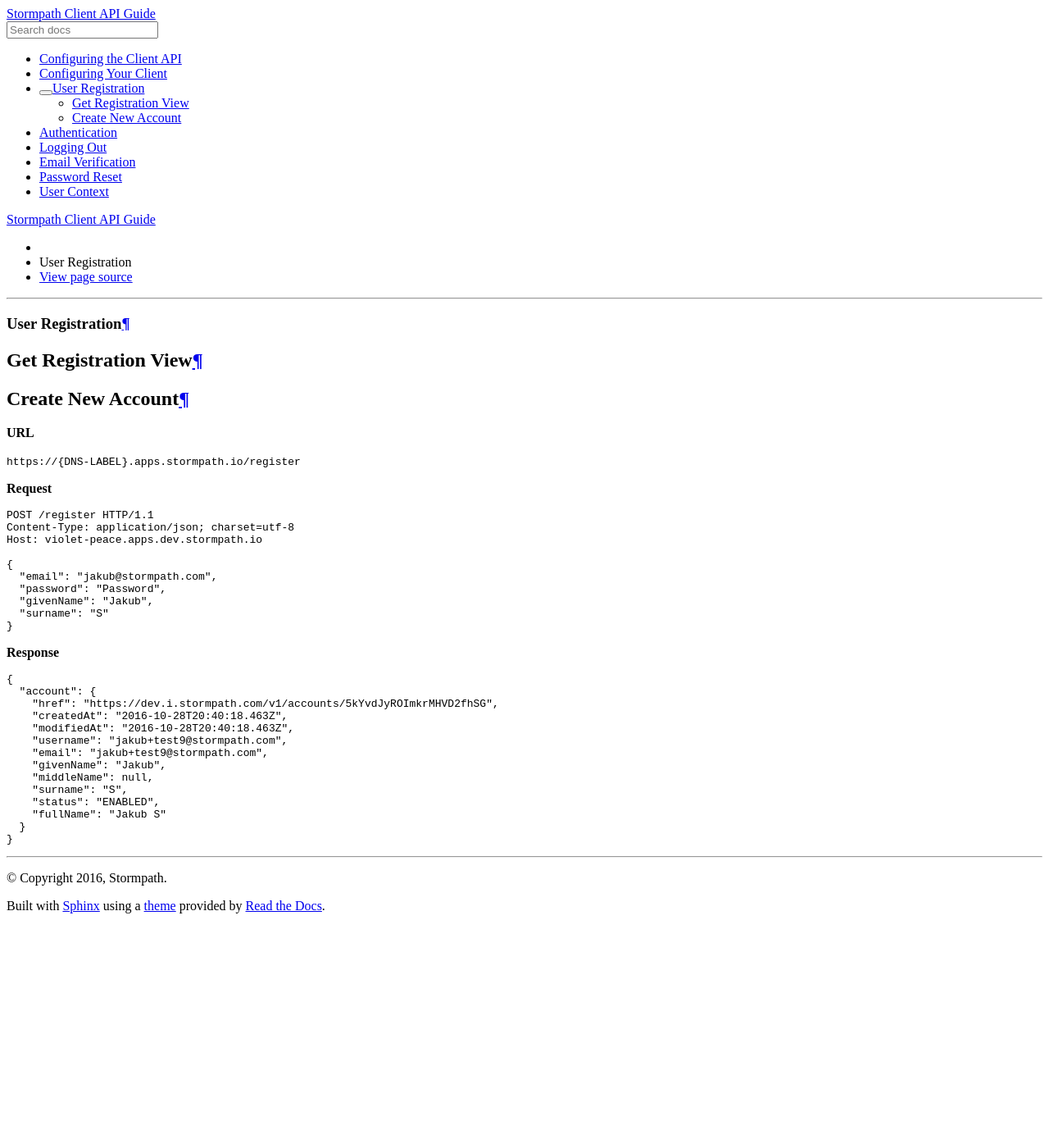
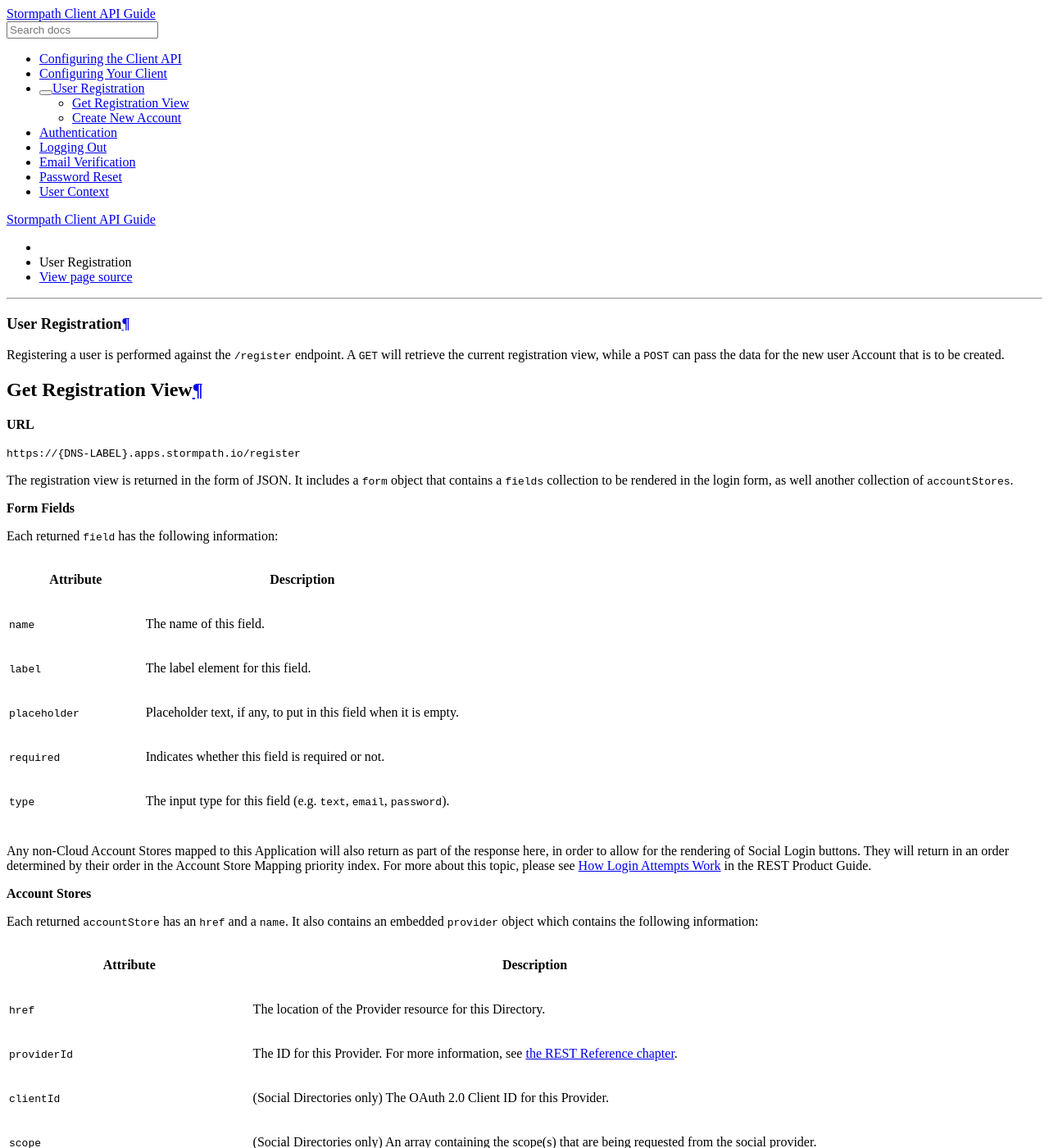
Before and after one commit to mj1618/stormpath-client-api-guide, a Sphinx documentation site: the page built from source/registration.rst, in a window 1280 px wide and 1400 px high. Shown: the whole window at 82% size. Built offline with Sphinx 7.4.7 and the Read the Docs theme 2.0.0, drawn with Linux system fonts in a browser that asks for light colours; some of the changed text lies outside the part shown.

Commit message:
Adding more content

```diff
--- a/source/authentication.rst
+++ b/source/authentication.rst
@@ -48,7 +48,7 @@
   * - ``type``
     - The input type for this field (e.g. ``text`` or ``password``).
 
-Any non-Cloud Account Stores mapped to this Application will also return as part of the response here. They will return in an order determined by their order in the Account Store Mapping priority index. For more about this topic, please see `How Login Attempts Work <https://docs.stormpath.com/rest/product-guide/latest/auth_n.html#how-login-attempts-work-in-stormpath>`__ in the REST Product Guide.
+Any non-Cloud Account Stores mapped to this Application will also return as part of the response here, in order to allow for the rendering of Social Login buttons. They will return in an order determined by their order in the Account Store Mapping priority index. For more about this topic, please see `How Login Attempts Work <https://docs.stormpath.com/rest/product-guide/latest/auth_n.html#how-login-attempts-work-in-stormpath>`__ in the REST Product Guide.
 
 **Account Stores**
 
--- a/source/registration.rst
+++ b/source/registration.rst
@@ -4,8 +4,113 @@
 User Registration
 *****************
 
+Registering a user is performed against the ``/register`` endpoint. A ``GET`` will retrieve the current registration view, while a ``POST`` can pass the data for the new user Account that is to be created.
+
 Get Registration View
 ---------------------
+
+**URL**
+
+``https://{DNS-LABEL}.apps.stormpath.io/register``
+
+The registration view is returned in the form of JSON. It includes a ``form`` object that contains a ``fields`` collection to be rendered in the login form, as well another collection of ``accountStores``.
+
+**Form Fields**
+
+Each returned ``field`` has the following information:
+
+.. list-table::
+  :widths: 30 70
+  :header-rows: 1
+
+  * - Attribute
+    - Description
+
+  * - ``name``
+    - The name of this field.
+
+  * - ``label``
+    - The label element for this field.
+
+  * - ``placeholder``
+    - Placeholder text, if any, to put in this field when it is empty.
+
+  * - ``required``
+    - Indicates whether this field is required or not.
+
+  * - ``type``
+    - The input type for this field (e.g. ``text``, ``email``, ``password``).
+
+Any non-Cloud Account Stores mapped to this Application will also return as part of the response here, in order to allow for the rendering of Social Login buttons. They will return in an order determined by their order in the Account Store Mapping priority index. For more about this topic, please see `How Login Attempts Work <https://docs.stormpath.com/rest/product-guide/latest/auth_n.html#how-login-attempts-work-in-stormpath>`__ in the REST Product Guide.
+
+**Account Stores**
+
+Each returned ``accountStore`` has an ``href`` and a ``name``. It also contains an embedded ``provider`` object which contains the following information:
+
+.. list-table::
+  :widths: 30 70
+  :header-rows: 1
+
+  * - Attribute
+    - Description
+
+  * - ``href``
+    - The location of the Provider resource for this Directory.
+
+  * - ``providerId``
+    - The ID for this Provider. For more information, see `the REST Reference chapter <https://docs.stormpath.com/rest/product-guide/latest/reference.html#provider>`__.
+
+  * - ``clientId``
+    - (Social Directories only) The OAuth 2.0 Client ID for this Provider.
+
+  * - ``scope``
+    - (Social Directories only) An array containing the scope(s) that are being requested from the social provider.
+
+**Example Request**
+
+.. code-block:: http
+
+  GET /register HTTP/1.1
+  Accept: application/json
+  Host: smooth-ensign.apps.dev.stormpath.io
+
+**Success Response**
+
+``200 OK`` along with the JSON view model.
+
+.. code-block:: json
+
+  {
+    "form": {
+      "fields": [
+        {
+          "name": "login",
+          "label": "Username or Email",
+          "placeholder": "Username or Email",
+          "required": true,
+          "type": "text"
+        },
+        {
+          "name": "password",
+          "label": "Password",
+          "placeholder": "Password",
+          "required": true,
+          "type": "password"
+        }
+      ]
+    },
+    "accountStores": [
+      {
+        "provider": {
+          "href": "https://dev.i.stormpath.com/v1/directories/2TRsNjHx8DB6Ca3rBal536/provider",
+          "providerId": "facebook",
+          "clientId": "1401818363453044"
+        },
+        "href": "https://dev.i.stormpath.com/v1/directories/2TRsNjHx8DB6Ca3rBal536",
+        "name": "Fake Facebook Dir"
+      }
+    ]
+  }
 
 
 Create New Account
@@ -14,6 +119,12 @@
 **URL**
 
 ``https://{DNS-LABEL}.apps.stormpath.io/register``
+
+Sending a ``POST`` to this endpoint with an ``email`` and ``password`` will create a new Account in the Application's default Account Store.
+
+.. note::
+
+  To require that additional attributes be passed you must configure the Directory's Account Schema. For more information about this, see `the REST Product Guide <https://docs.stormpath.com/rest/product-guide/latest/accnt_mgmt.html#how-to-manage-an-account-s-required-attributes>`__.
 
 **Request**
 
@@ -25,9 +136,7 @@
 
   {
     "email": "jakub@stormpath.com",
-    "password": "Password",
-    "givenName": "Jakub",
-    "surname": "S"
+    "password": "APassword!"
   }
 
 **Response**
--- a/source/user_context.rst
+++ b/source/user_context.rst
@@ -7,6 +7,10 @@
 **URL**
 
 ``https://{DNS-LABEL}.apps.stormpath.io/me``
+
+.. note::
+
+  This call requires authentication.
 
 **Request**
 
@@ -51,7 +55,7 @@
 
 What else returns is configurable.
 
-You can also get back the Accounts expanded:
+You can also get back the Account's expanded:
 
 - API Keys
 - Applications
```
Also changed, not shown: source/configuration.rst (+19 -4 lines).
